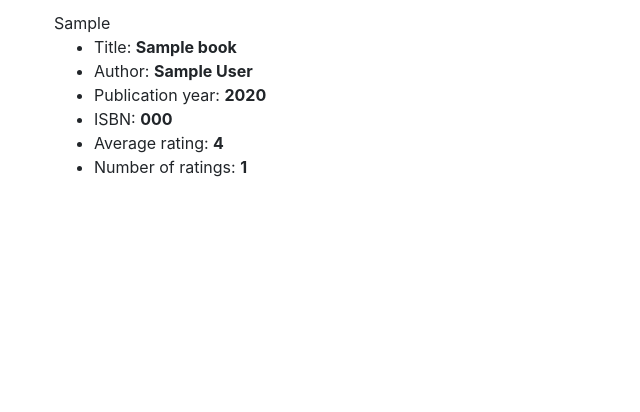
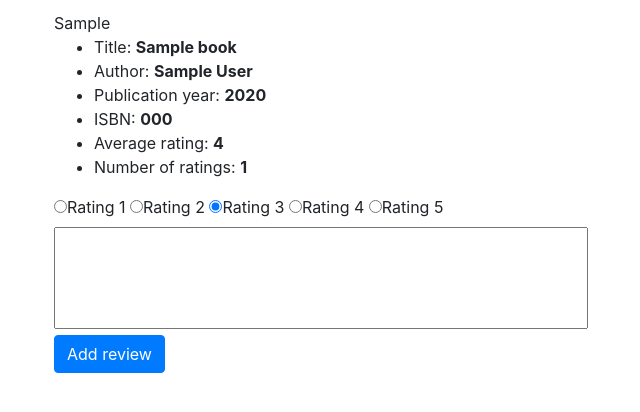
Before and after one commit to NikV34/CS50W, a Flask app: template project1/templates/book.html in a window 1280 px wide. Shown: the part 157-569 px from the top of the page, without its empty margins (31-671 px from the left). Run offline with Flask 2, Linux system fonts and the light colour scheme; the template is opened without the code that fills it: most values are stand-ins (such as "Sample title", 1, 10 or a date in 2020); some libraries are stand-ins or nearby versions.

Commit message:
add review list

```diff
--- a/project1/application.py
+++ b/project1/application.py
@@ -48,8 +48,8 @@ def registration():
         logIn = True
     else:
         logIn = False
-    print(request)
-    print(request.form)
+    #print(request)
+    #print(request.form)
     if request.method == 'POST':
         username = request.form['username']
         password = request.form['password']
@@ -75,7 +75,7 @@ def login():
         else:
             if userInfo and username and password:
                 session['username'] = username
-                print(userInfo.username)
+                #print(userInfo.username)
 
         return redirect(url_for('index'))
     return render_template('login.html')
@@ -106,22 +106,31 @@ def search():
         return render_template('search_results.html', resultTitle=resultTitle, logIn=logIn, result=result)
 
 
-@app.route('/book/<isbn>')
+@app.route('/book/<isbn>', methods=['GET', 'POST'])
 def book(isbn):
+    book = engine.execute(f"select * from books where isbn='{isbn}';").first()
     if 'username' in session:
+        user_id = engine.execute(f"select * from users where username = '{session['username']}';").first()
+        visibleReview = engine.execute(f"select * from reviews where user_id={user_id.id} and book_id={book.id};").first()
+        #print(visibleReview)
+        if request.method == 'POST':
+            # print('book_id', book.id)
+            # print('username', session['username'])
+            # print(request.form)
+            engine.execute(
+                f"insert into reviews (book_id,user_id,rating,review) values ('{book.id}','{user_id.id}','{request.form['rating']}','{request.form['review']}');")
         logIn = True
-        book = engine.execute(f"select * from books where isbn='{isbn}';").first()
         try:
             res = requests.get("https://www.goodreads.com/book/review_counts.json",
                                params={"key": "5ccG1d3jk4MQbymFZ4LsdQ", "isbns": book.isbn}).json()
             average_rating = res['books'][0]['average_rating']
             ratings_count = res['books'][0]['ratings_count']
-            print(res)
         except:
             average_rating = "No average rating"
             ratings_count = "No ratings count"
-        print(book)
-        return render_template('book.html', logIn=logIn, book=book, average_rating=average_rating, ratings_count=ratings_count)
+        allReviews = engine.execute(f"select * from reviews where book_id={book.id};").fetchall()
+        return render_template('book.html', logIn=logIn, book=book, average_rating=average_rating,
+                               ratings_count=ratings_count, visibleReview=visibleReview, allReviews=allReviews)
     else:
         return redirect(url_for('index'))
 
--- a/project1/templates/book.html
+++ b/project1/templates/book.html
@@ -11,4 +11,25 @@
     <li>Average rating: <strong>{{ average_rating }}</strong></li>
     <li>Number of ratings: <strong>{{ ratings_count }}</strong></li>
 </ul>
+{% if not visibleReview %}
+<form method="post" name="reviewForm" id="reviewForm">
+    <label class="radio-inline"><input type="radio" name="rating" id="option1" value="1">Rating 1</label>
+    <label class="radio-inline"><input type="radio" name="rating" id="option2" value="2">Rating 2</label>
+    <label class="radio-inline"><input type="radio" name="rating" id="option3" checked value="3">Rating 3</label>
+    <label class="radio-inline"><input type="radio" name="rating" id="option4" value="4">Rating 4</label>
+    <label class="radio-inline"><input type="radio" name="rating" id="option5" value="5">Rating 5</label>
+    <br>
+    <textarea rows="4" cols="50" style="resize: none" id="review" name="review" form="reviewForm"></textarea>
+    <br>
+    <button type="submit" class="btn btn-primary">Add review</button>
+</form>
+{% else %}
+    <ul>
+    {% for rev in allReviews%}
+        <li>User rating: <strong>{{rev.rating}}</strong></li>
+        <li>User review: <strong>{{rev.review}}</strong></li>
+        <br>
+    {% endfor %}
+    </ul>
+{% endif %}
 {% endblock body %}
```
Also changed, not shown: project1/import.py (+24 -14 lines), 1 other file.
